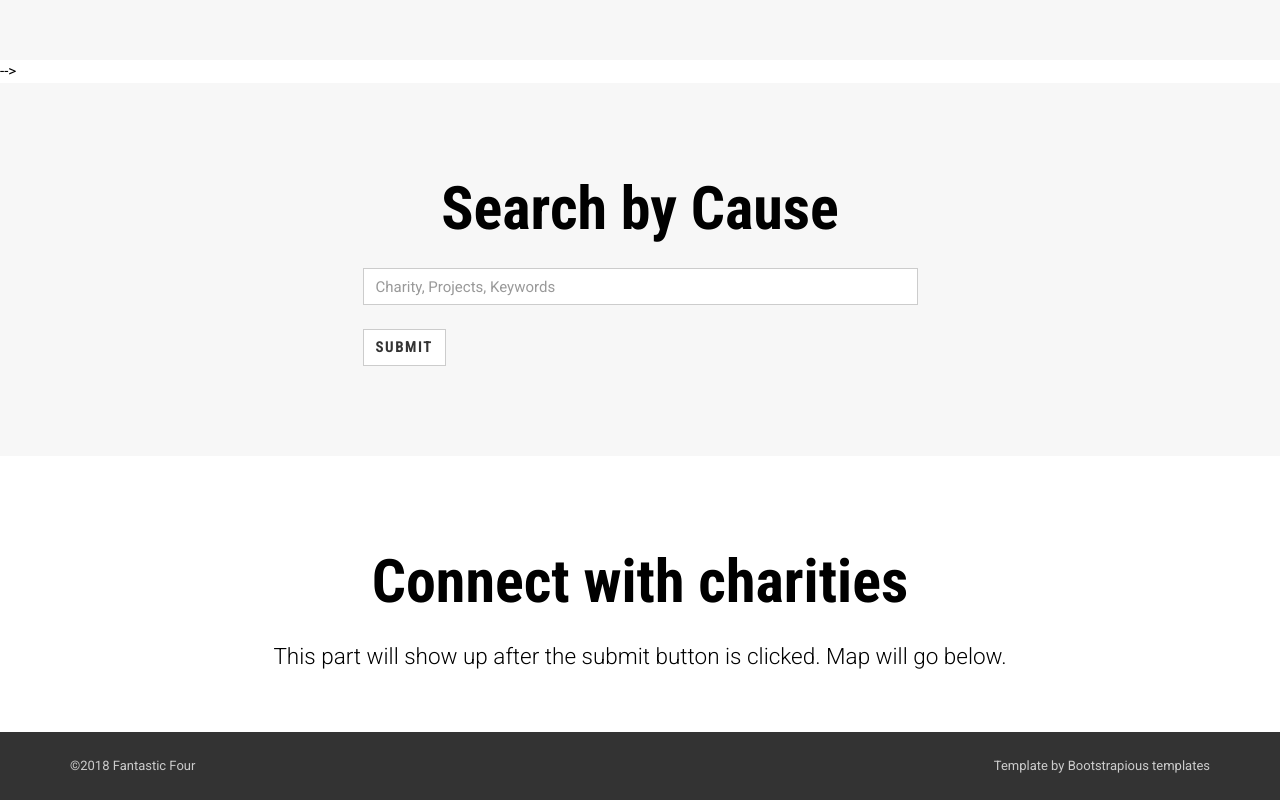
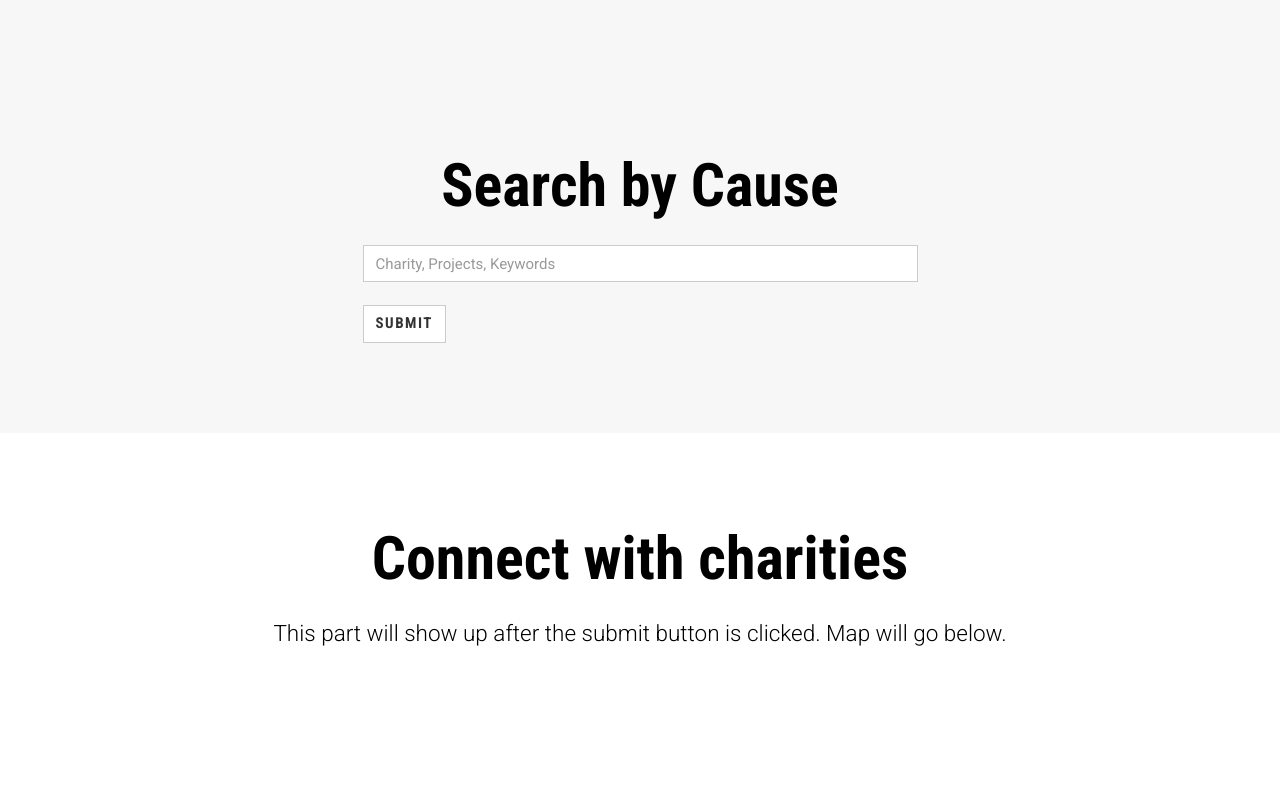
Before and after one commit to ramirezceleste/Theme, a plain HTML site: page barunka/index.html in a window 1280 px wide. Shown: the part 901-1701 px from the top of the page. After the commit the page ends 1610 px from the top, so only its background shows below. Drawn offline with nearby package versions, Linux system fonts and the light colour scheme; a script that the page names is missing.

Commit message:
deleted footer

```diff
--- a/barunka/index.html
+++ b/barunka/index.html
@@ -176,7 +176,7 @@
           </div>
         </div>
       </div>
-    </section> --> -->
+    </section> -->
     <!--   *** SERVICES ***-->
     <section class="background-gray-lightest">
       <div class="container clearfix">
@@ -237,23 +237,6 @@
         </div>
       </div>
     </section>
-    <footer class="footer">
-      <div class="footer__copyright">
-        <div class="container">
-          <div class="row">
-            <div class="col-md-6">
-              <p>&copy;2018 Fantastic Four</p>
-            </div>
-            <div class="col-md-6">
-              <p class="credit">Template by
-                <a href="https://bootstrapious.com/free-templates" class="external">Bootstrapious templates</a>
-              </p>
-              <!-- Please do not remove the backlink to us unless you support further theme's development at https://bootstrapious.com/donate. It is part of the license conditions. Thank you for understanding :)-->
-            </div>
-          </div>
-        </div>
-      </div>
-    </footer>
     <!-- Javascript files-->
     <script src="https://ajax.googleapis.com/ajax/libs/jquery/1.11.0/jquery.min.js"></script>
     <script src="js/bootstrap.min.js"></script>
```
